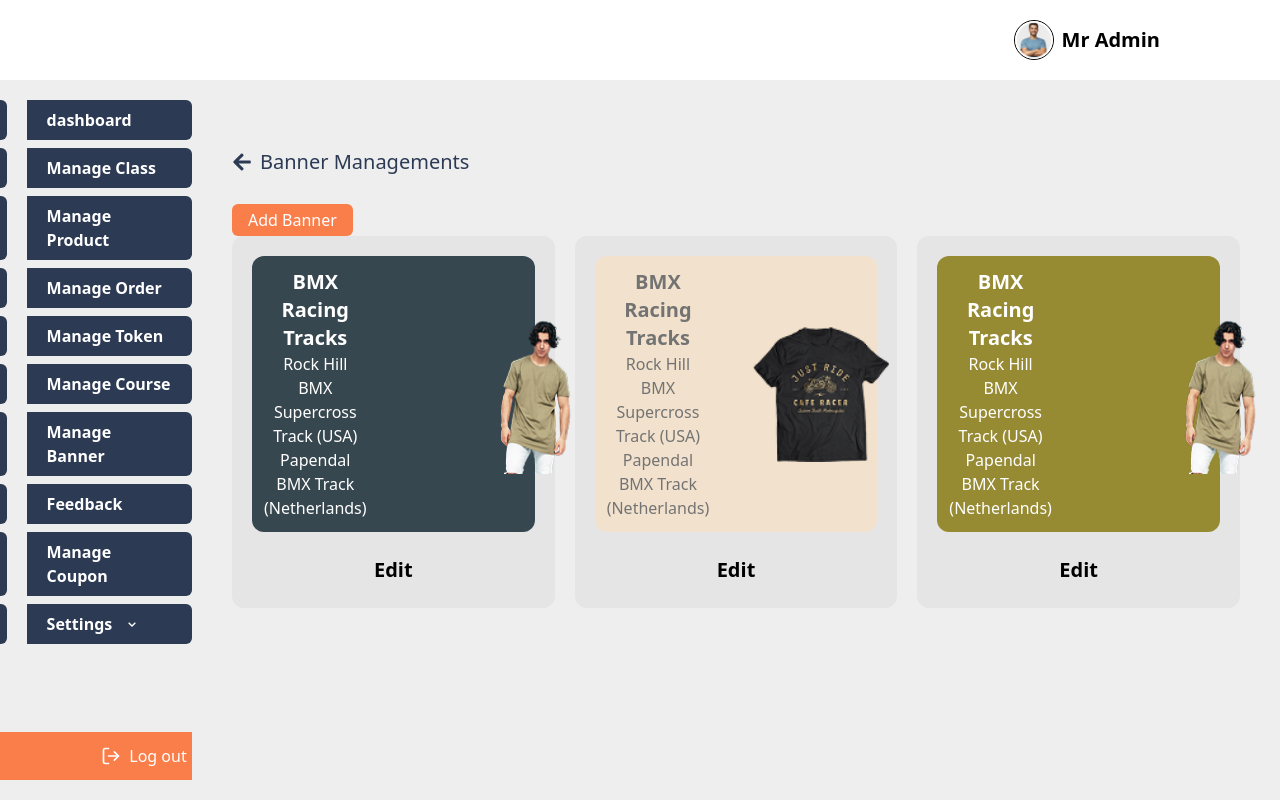
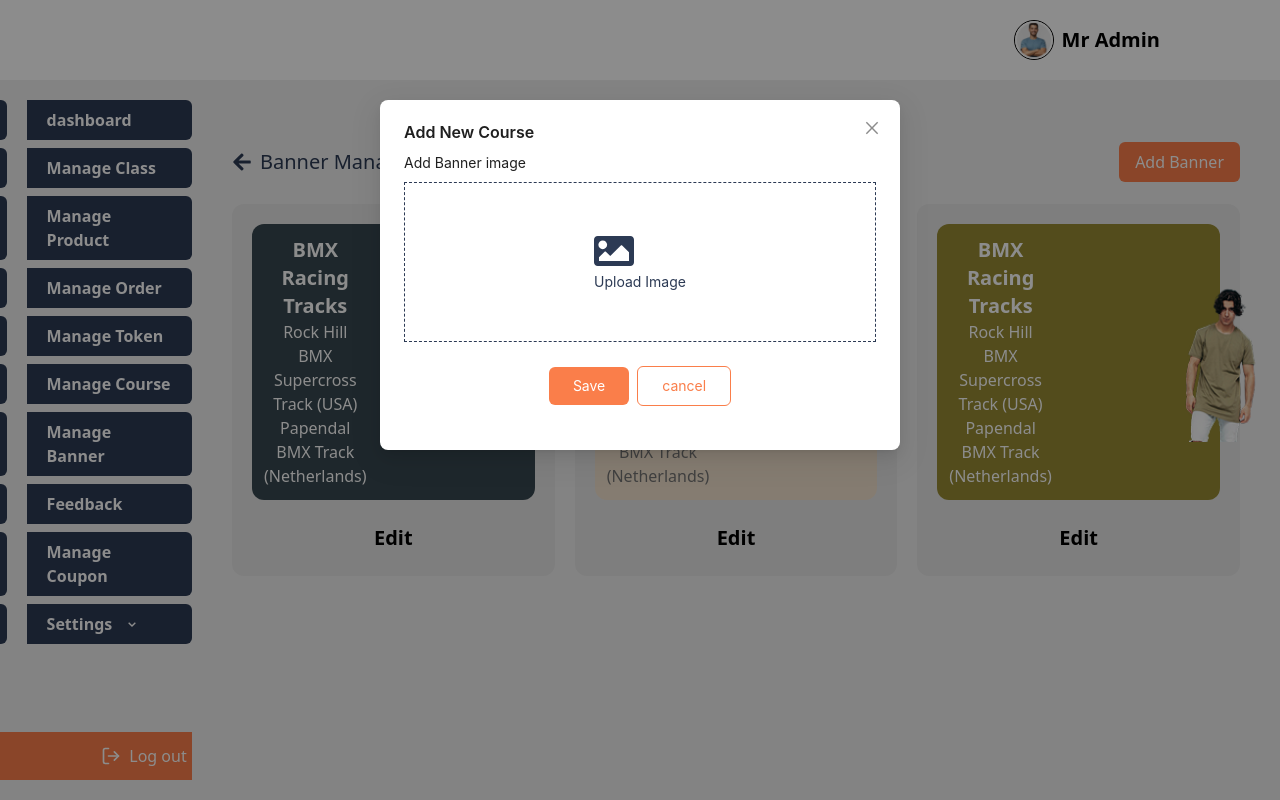
Before and after one commit to sparktechagency/dance-club-dashboard, a React (Vite) app: page /manage-banner in a window 1280 px wide. Both pictures are taken after a click on the button "Add Banner". Built offline with nearby package versions, Linux system fonts and the light colour scheme.

Commit message:
edit banner

```diff
--- a/src/Pages/ManageBanner/ManageBanner.jsx
+++ b/src/Pages/ManageBanner/ManageBanner.jsx
@@ -1,12 +1,41 @@
+import { useState } from "react";
 import { AllImages } from "../../assets/image/AllImages";
 import GoBackButton from "../../Components/Shared/GobackButton/GoBackButton";
+import { Form, Modal, Upload } from "antd";
+import { FaImage } from "react-icons/fa";
 
 const ManageBanner = () => {
+  const [isAddModalOpen, setIsAddModalOpen] = useState(false);
+  const [isEditModalOpen, setIsEditModalOpen] = useState(false);
+  const showModal = () => {
+    setIsAddModalOpen(true);
+  };
+  const handleAddModalClose = () => {
+    setIsAddModalOpen(false);
+  };
+  const handleOk = () => {
+    setIsAddModalOpen(false);
+  };
+  const handleEdit = () => {
+    setIsEditModalOpen(true);
+  };
+  const handleEditModalClose = () => {
+    setIsEditModalOpen(false);
+  };
+  const handlEditeOk = () => {
+    setIsEditModalOpen(false);
+  };
+  const onFinish = () => {};
+  const handleProfilePicUpload = () => {};
+
   return (
     <div>
-      <div>
+      <div className="flex justify-between items-center">
         <GoBackButton text={"Banner Managements"} />
-        <button className=" px-4 py-1 rounded-md bg-primary text-white">
+        <button
+          onClick={showModal}
+          className=" px-4 py-2 rounded-md bg-primary text-white"
+        >
           Add Banner
         </button>
       </div>
@@ -26,7 +55,7 @@ const ManageBanner = () => {
               <img src={AllImages.banner2} alt="" className="w-52 h-40 " />
             </div>
           </div>
-          <button className="text-xl font-bold px-4 py-1 rounded-md">
+          <button onClick={handleEdit} className="text-xl font-bold px-4 py-1 rounded-md">
             Edit
           </button>
         </div>
@@ -45,7 +74,7 @@ const ManageBanner = () => {
               <img src={AllImages.banner} alt="" className="w-52 h-40 p-3" />
             </div>
           </div>
-          <button className="text-xl font-bold px-4 py-1 rounded-md">
+          <button onClick={handleEdit}  className="text-xl font-bold px-4 py-1 rounded-md">
             Edit
           </button>
         </div>
@@ -64,11 +93,99 @@ const ManageBanner = () => {
               <img src={AllImages.banner2} alt="" className="w-52 h-40" />
             </div>
           </div>
-          <button className="text-xl font-bold px-4 py-1 rounded-md">
+          <button onClick={handleEdit} className="text-xl font-bold px-4 py-1 rounded-md">
             Edit
           </button>
         </div>
       </div>
+      {/* Add Banner */}
+      <Modal
+        title="Add New Course"
+        open={isAddModalOpen}
+        onOk={handleOk}
+        onCancel={handleAddModalClose}
+        footer={false}
+      >
+        <Form
+          onFinish={onFinish}
+          name="add-token"
+          initialValues={{ remember: false }}
+          layout="vertical"
+        >
+          <div className="w-full">
+            <Form.Item
+              name="title"
+              label={<p className=" text-md">Add Banner image</p>}
+            >
+              <div className="border border-dashed border-secondary p-5 flex justify-center items-center h-40">
+                <Upload
+                  showUploadList={false}
+                  onChange={handleProfilePicUpload}
+                  className=" "
+                >
+                  <FaImage className="text-secondary h-10 w-10" />
+                  <p className="text-secondary">Upload Image</p>
+                </Upload>
+              </div>
+            </Form.Item>
+          </div>
+
+          <Form.Item type="submit">
+            <div className="flex justify-center items-center gap-2">
+              <button className="px-6 py-2 rounded-md bg-primary text-white">
+                Save
+              </button>
+              <button className="px-6 py-2 rounded-md border border-primary text-primary">
+                cancel
+              </button>
+            </div>
+          </Form.Item>
+        </Form>
+      </Modal>
+      {/* Edit Banner */}
+      <Modal
+        title="Edit Banner"
+        open={isEditModalOpen}
+        onOk={handlEditeOk}
+        onCancel={handleEditModalClose}
+        footer={false}
+      >
+        <Form
+          onFinish={onFinish}
+          name="add-token"
+          initialValues={{ remember: false }}
+          layout="vertical"
+        >
+          <div className="w-full">
+            <Form.Item
+              name="title"
+              label={<p className=" text-md">Add Banner image</p>}
+            >
+              <div className="border border-dashed border-secondary p-5 flex justify-center items-center h-40">
+                <Upload
+                  showUploadList={false}
+                  onChange={handleProfilePicUpload}
+                  className=" "
+                >
+                  <FaImage className="text-secondary h-10 w-10" />
+                  <p className="text-secondary">Upload Image</p>
+                </Upload>
+              </div>
+            </Form.Item>
+          </div>
+
+          <Form.Item type="submit">
+            <div className="flex justify-center items-center gap-2">
+              <button className="px-6 py-2 rounded-md bg-primary text-white">
+                Save
+              </button>
+              <button className="px-6 py-2 rounded-md border border-primary text-primary">
+                cancel
+              </button>
+            </div>
+          </Form.Item>
+        </Form>
+      </Modal>
     </div>
   );
 };
```
